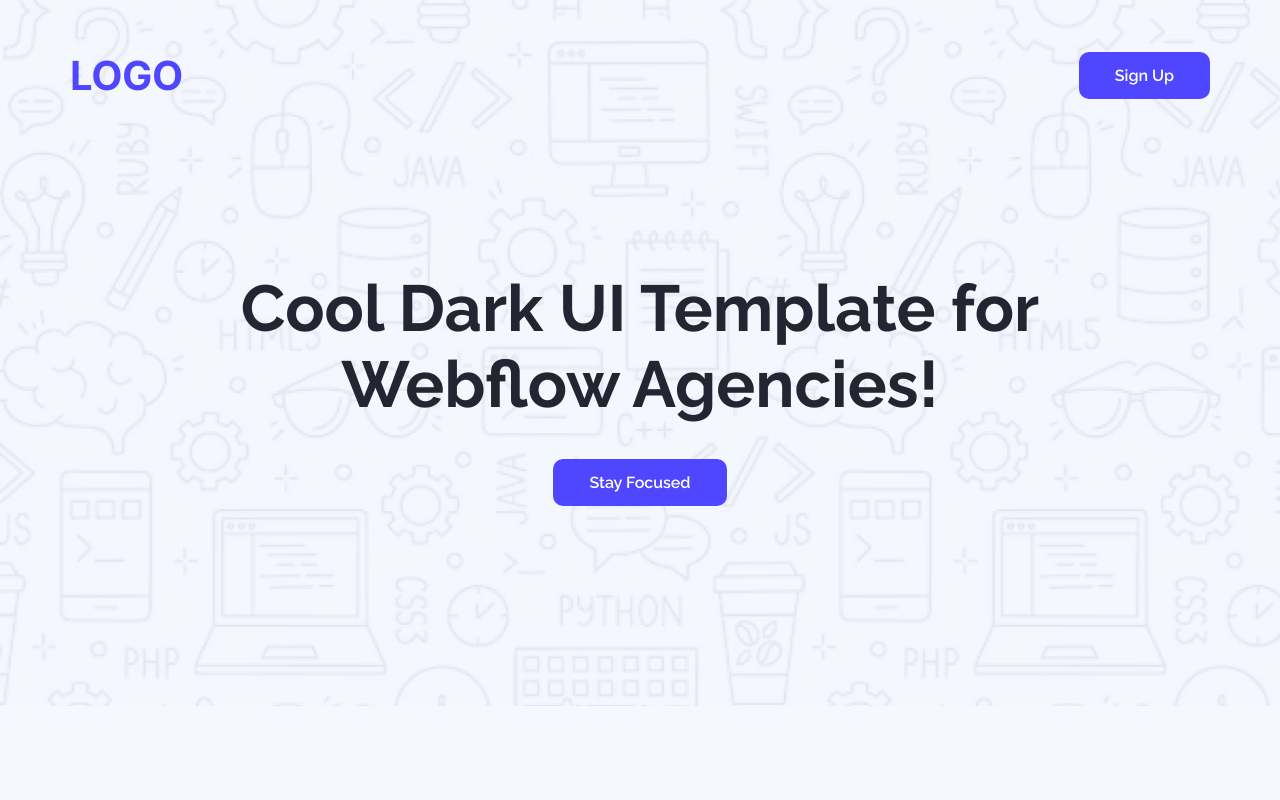
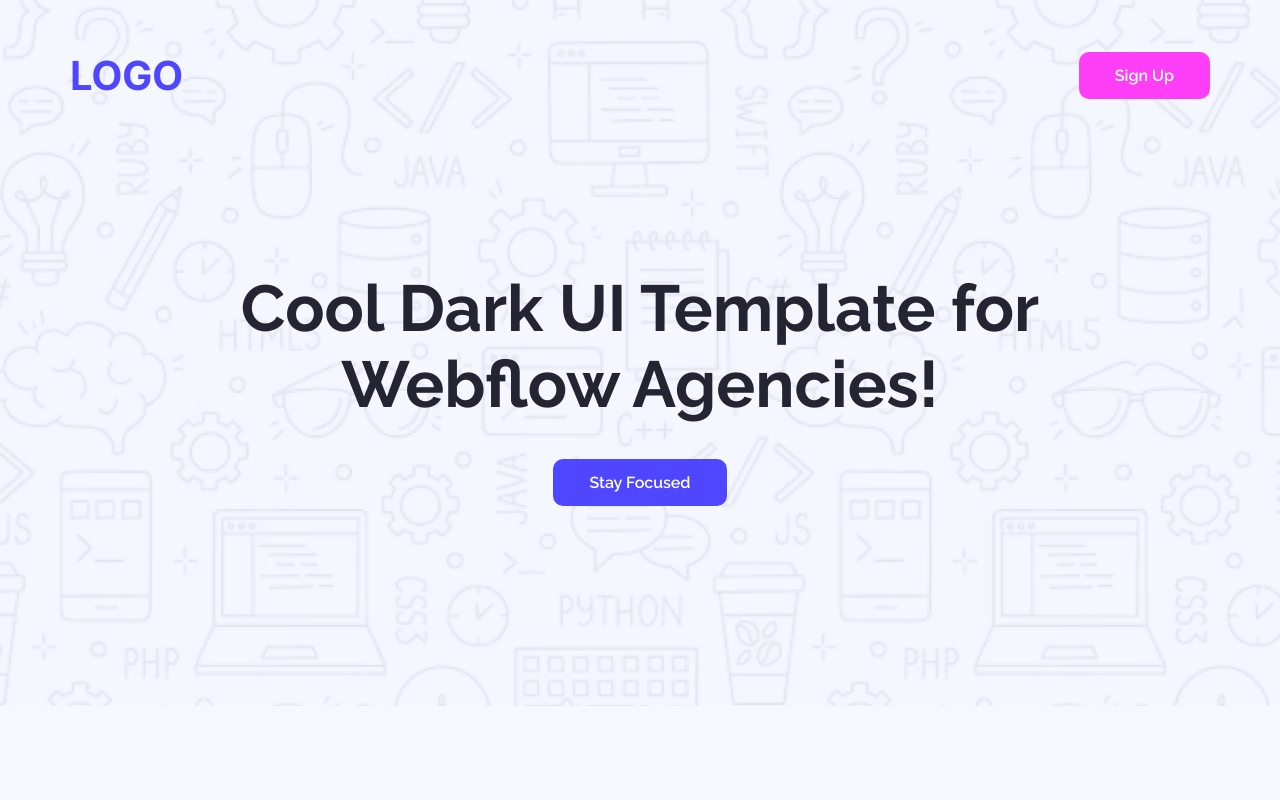
Before and after one commit to faysal-hossain11/assignment_1, a plain HTML site: page index.html in a window 1280 px wide. In both pictures the pointer is over the link "Sign Up". Shown: the top 800 px of the page. Drawn offline with Linux system fonts and the light colour scheme.

Commit message:
mistake the button hover and add button hover

```diff
--- a/style/style.css
+++ b/style/style.css
@@ -1,14 +1,16 @@
 @import url('https://fonts.googleapis.com/css2?family=Inter:ital,opsz,wght@0,14..32,100..900;1,14..32,100..900&family=Raleway:ital,wght@0,100..900;1,100..900&display=swap');
 
 /* start the default css */
-*{
+* {
     padding: 0;
     margin: 0;
     box-sizing: border-box;
 }
+
 a {
     text-decoration: none;
 }
+
 body {
     background: #f5f8ff;
 }
@@ -22,6 +24,7 @@ body {
 .text-center {
     text-align: center;
 }
+
 .primary_btn {
     padding: 14px 36px;
     border-radius: 10px;
@@ -32,7 +35,14 @@ body {
     font-weight: 600;
     font-size: 16px;
     text-decoration: none;
+    transition: all linear .3s;
 }
+
+.primary_btn:hover {
+    cursor: pointer;
+    background: lch(63.79% 99.16 329.5);
+}
+
 .section_padding {
     padding-top: 120px 0px;
 }
@@ -45,18 +55,21 @@ body {
     background-position: bottom left;
     background-size: cover;
 }
+
 .navbar {
     display: flex;
     justify-content: space-between;
     align-items: center;
-  height: 150px;
+    height: 150px;
 }
-.logo a{
+
+.logo a {
     font-weight: 700;
     font-size: 40px;
     font-family: "Inter", sans-serif;
     color: #4E47FF;
 }
+
 /* end the Navbar */
 
 .hero_content .heading {
@@ -68,6 +81,7 @@ body {
     margin-top: 120px;
     margin-bottom: 37px;
 }
+
 .hero_content {
     padding-bottom: 200px;
 }
@@ -80,9 +94,11 @@ body {
     align-items: center;
     padding-top: 116px;
 }
+
 .left_content {
     max-width: 517px;
 }
+
 .left_content .heading {
     font-family: "Raleway", sans-serif;
     font-size: 42px;
@@ -90,6 +106,7 @@ body {
     margin-bottom: 23px;
     color: #252432;
 }
+
 .left_content .paragraph {
     font-size: 24px;
     font-family: "Raleway", sans-serif;
@@ -97,9 +114,11 @@ body {
     font-weight: 400;
     margin-bottom: 23px;
 }
+
 .right_image img {
     border-radius: 48px;
 }
+
 /* end the action section */
 
 /* start the counter section */
@@ -109,6 +128,7 @@ body {
     border-radius: 24px;
     padding: 50px 142px;
 }
+
 .counter_section .headings {
     font-size: 38px;
     font-weight: bold;
@@ -116,29 +136,34 @@ body {
     margin-bottom: 40px;
     font-family: "Raleway", sans-serif;
 }
+
 .counter_item_wp {
     display: flex;
     justify-content: space-between;
     align-items: center;
 }
+
 .counter_item_wp .counter_item .heading {
     font-size: 80px;
     color: #4E47FF;
     font-weight: 700;
     font-family: "Inter", sans-serif;
 }
+
 .counter_item .paragraph {
     font-size: 20px;
     font-weight: 500;
     font-family: "Inter", sans-serif;
     color: #969696;
 }
+
 /* end the counter section */
 
 /* start the user review section */
 .user_review {
     padding-top: 116px;
 }
+
 .user_review .heading {
     font-size: 42px;
     font-weight: bold;
@@ -146,22 +171,27 @@ body {
     margin-bottom: 50px;
     color: #252432;
 }
+
 .user_review_wp {
     display: flex;
     justify-content: space-between;
     gap: 20px;
 }
+
 .user_card {
     padding: 24px;
     border-radius: 10px;
     background: #fff;
 }
+
 .user_card .star_icons {
     margin-bottom: 20px;
 }
+
 .user_card .star_icons i {
     color: #ffb805;
 }
+
 .user_card .title {
     font-size: 26px;
     font-weight: bold;
@@ -169,6 +199,7 @@ body {
     color: #252432;
     margin-bottom: 8px;
 }
+
 .user_card .paragraph {
     font-size: 16px;
     color: #252432;
@@ -186,10 +217,12 @@ body {
     width: 45px;
     height: 45px;
 }
+
 .user_card .user_img img {
     width: 100%;
     border-radius: 50%;
 }
+
 .user_info .nane {
     font-size: 16px;
     color: #969696;
@@ -197,6 +230,7 @@ body {
     font-family: "Inter", sans-serif;
     margin-bottom: 4px;
 }
+
 .user_info .designation {
     font-size: 16px;
     color: #969696;
@@ -214,6 +248,7 @@ body {
     background: #fff;
     border-radius: 24px;
 }
+
 .focus_section .heading {
     font-size: 50px;
     font-weight: bold;
@@ -221,6 +256,7 @@ body {
     color: #252432;
     margin-bottom: 20px;
 }
+
 .focus_section .paragraph {
     font-size: 16px;
     font-weight: 400;
@@ -228,6 +264,7 @@ body {
     font-family: "Inter", sans-serif;
     margin-bottom: 20px;
 }
+
 .focus_section .image_box img {
     border-radius: 48px;
     margin-top: 20px;
@@ -244,18 +281,22 @@ body {
     justify-content: space-between;
     align-items: center;
 }
+
 .contact_wp .heading {
     font-size: 65px;
     font-weight: bold;
     font-family: "Inter", sans-serif;
 }
-.right_form{
+
+.right_form {
     width: 497px;
 }
+
 .right_form .input_item {
     margin-bottom: 19px;
 }
-.right_form input{
+
+.right_form input {
     width: 100%;
     padding: 20px 32px;
     border-radius: 10px;
@@ -264,7 +305,8 @@ body {
     font-size: 17px;
     margin-top: 10px;
 }
-.right_form textarea{
+
+.right_form textarea {
     width: 100%;
     font-family: "Inter", sans-serif;
     padding: 20px 32px;
@@ -274,14 +316,17 @@ body {
     font-size: 17px;
     margin-top: 10px;
 }
+
 .right_form label {
     font-size: 18px;
     font-weight: 500;
     font-family: "Inter", sans-serif;
 }
+
 .right_form .input_item {
     margin-bottom: 20px;
 }
+
 .right_form button {
     width: 100%;
 }
@@ -293,20 +338,24 @@ body {
 .footer {
     background: #fff;
 }
+
 .footer_area {
     padding: 104px 0px;
     width: 531px;
     margin: 0 auto;
     text-align: center;
 }
-.footer_area .logo{
+
+.footer_area .logo {
     margin-bottom: 8px;
 }
+
 .footer_area .logo a {
     color: #4E47FF;
     font-size: 100px;
     font-weight: bold;
 }
+
 .footer_area .paragraph {
     font-size: 16px;
     color: #969696;
@@ -314,21 +363,26 @@ body {
     font-weight: normal;
     margin-bottom: 20px;
 }
+
 .footer_area ul li {
     list-style: none;
     display: inline-block;
     margin-right: 48px;
 }
+
 .footer_area ul li:last-child {
     margin-right: 0px;
 }
+
 .footer_area ul li a {
     color: #969696;
     font-size: 16px;
     font-family: "Inter", sans-serif;
     transition: all linear .3s;
 }
+
 .footer_area ul li a:hover {
     color: #4E47FF;
 }
+
 /* end the footer section */
```
